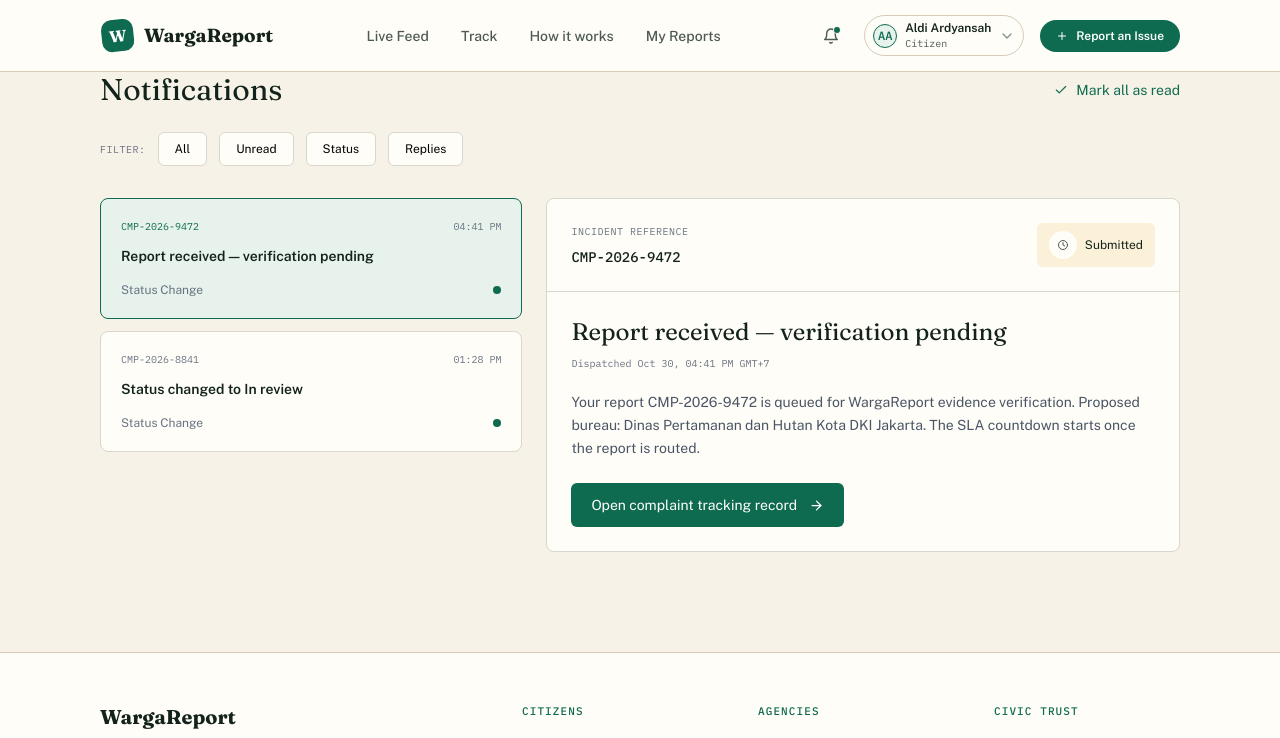
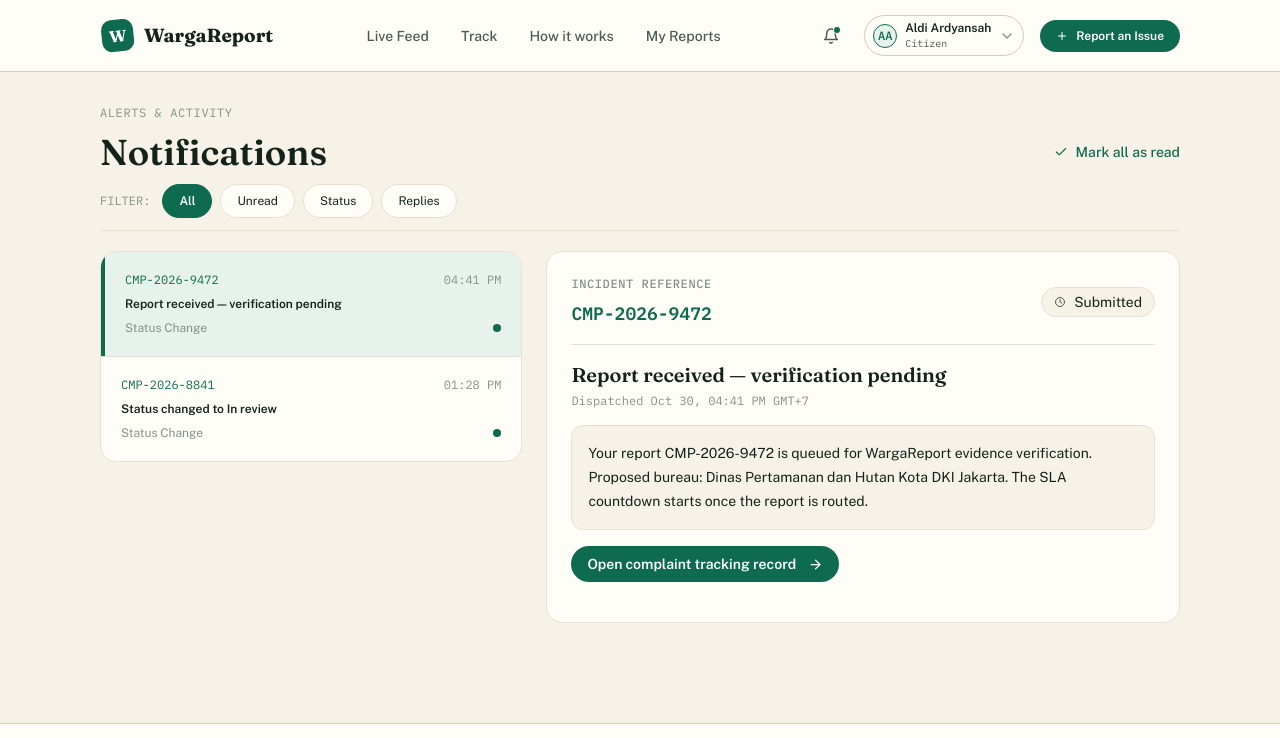
Before and after one commit to aldi-ardyansah/koda-b10-weekly5, a React (Vite) app: page /notification in a window 1280 px wide. Shown: the top 738 px of the page. Built offline with nearby package versions, Linux system fonts and the light colour scheme.

Commit message:
fix: fix tailwind styling

```diff
--- a/src/pages/Notification.jsx
+++ b/src/pages/Notification.jsx
@@ -1,92 +1,93 @@
+import { useState } from "react";
 import { Link } from "react-router";
 import NavLogin from "../components/NavLogin";
 import Footer from "../components/Footer";
 
 function Notification() {
+  const [activeCategory, setActiveCategory] = useState("All");
+
+  const categories = ["All", "Unread", "Status", "Replies"];
+
   return (
     <div className="min-h-screen bg-(--bg-color-body) font-['Public_Sans']">
       <NavLogin />
-      <main className="mx-auto mt-10 w-[90%] px-4 md:px-9">
+      <main className="mx-auto w-[90%] px-4 pt-25 md:px-9">
         <div className="mx-auto max-w-1100px">
-          <div className="mb-8">
-            <span className="font-['IBM_Plex_Mono'] text-xs tracking-wider text-[rgba(15,107,79,1)]">ALERTS & ACTIVITY</span>
+          <div className="mb-5 border-b border-(--border-color-gray-light) pb-3">
+            <span className="font-['IBM_Plex_Mono'] text-xs tracking-wider text-(--font-color-gray-light)">ALERTS & ACTIVITY</span>
             <div className="mt-2 flex flex-wrap items-center justify-between gap-4">
-              <h1 className="font-['Fraunces'] text-3xl text-[rgba(19,35,27,1)]">Notifications</h1>
-              <span className="flex cursor-pointer items-center gap-2 font-['Public_Sans'] text-sm text-[rgba(15,107,79,1)]">
+              <h1 className="font-['Fraunces'] text-4xl font-semibold text-(--font-color-black)">Notifications</h1>
+              <span className="flex cursor-pointer items-center gap-2 font-['Public_Sans'] text-sm font-medium text-(--font-color-green)">
                 <img src="/icons/i-check-green.svg" alt="Icon Check" />Mark all as read
               </span>
             </div>
-            <div className="mt-6 flex flex-wrap items-center gap-3">
-              <span className="font-['IBM_Plex_Mono'] text-[10px] tracking-wider text-gray-500">FILTER:</span>
-              <label className="cursor-pointer rounded-md border border-[rgba(215,215,205,1)] bg-[rgba(255,253,248,1)] px-4 py-2 font-['Public_Sans'] text-xs">
-                <input type="radio" name="category" className="sr-only" defaultChecked />
-                All
-              </label>
-              <label className="cursor-pointer rounded-md border border-[rgba(215,215,205,1)] bg-[rgba(255,253,248,1)] px-4 py-2 font-['Public_Sans'] text-xs">
-                <input type="radio" name="category" className="sr-only" />
-                Unread
-              </label>
-              <label className="cursor-pointer rounded-md border border-[rgba(215,215,205,1)] bg-[rgba(255,253,248,1)] px-4 py-2 font-['Public_Sans'] text-xs">
-                <input type="radio" name="category" className="sr-only" />
-                Status
-              </label>
-              <label className="cursor-pointer rounded-md border border-[rgba(215,215,205,1)] bg-[rgba(255,253,248,1)] px-4 py-2 font-['Public_Sans'] text-xs">
-                <input type="radio" name="category" className="sr-only" />
-                Replies
-              </label>
+            <div className="mt-3 flex flex-wrap items-center gap-2">
+              <span className="mr-1 font-['IBM_Plex_Mono'] text-xs text-(--font-color-gray-light)">FILTER:</span>
+              {categories.map((category) => (
+                <button
+                  key={category}
+                  type="button"
+                  onClick={() => setActiveCategory(category)}
+                  className={`cursor-pointer rounded-full border px-4 py-2 font-['Public_Sans'] text-xs ${
+                    activeCategory === category
+                      ? "border-(--border-color-green) bg-(--bg-color-green) font-semibold text-(--font-color-white)"
+                      : "border-(--border-color-gray-light) bg-(--bg-color-white) text-(--font-color-black)"
+                  }`}
+                >
+                  {category}
+                </button>
+              ))}
             </div>
           </div>
           <div className="grid grid-cols-1 gap-6 lg:grid-cols-[0.8fr_1.2fr]">
-            <div className="flex flex-col gap-3">
-              <div className="rounded-lg border border-[rgba(15,107,79,1)] bg-[rgba(230,242,235,1)] p-5">
-                <div className="mb-3 flex items-center justify-between gap-3">
-                  <span className="font-['IBM_Plex_Mono'] text-[10px] text-[rgba(15,107,79,1)]">CMP-2026-9472</span>
-                  <span className="font-['IBM_Plex_Mono'] text-[10px] text-gray-500">04:41 PM</span>
+            <div className="flex h-fit flex-col overflow-hidden rounded-2xl border border-(--border-color-gray-light) bg-(--bg-color-white)">
+              <div className="border-l-4 border-(--border-color-green) bg-(--bg-color-green-light) p-5">
+                <div className="mb-2 flex items-center justify-between gap-3">
+                  <span className="font-['IBM_Plex_Mono'] text-xs text-(--font-color-green)">CMP-2026-9472</span>
+                  <span className="font-['IBM_Plex_Mono'] text-xs text-(--font-color-gray-light)">04:41 PM</span>
                 </div>
-                <div className="mb-4 font-['Public_Sans'] text-sm font-semibold text-[rgba(19,35,27,1)]">
+                <div className="mb-2 font-['Public_Sans'] text-xs font-semibold text-(--font-color-black)">
                   Report received — verification pending
                 </div>
                 <div className="flex items-center justify-between">
-                  <span className="font-['Public_Sans'] text-xs text-gray-500">Status Change</span>
-                  <span className="size-2 rounded-full bg-[rgba(15,107,79,1)]"></span>
+                  <span className="font-['Public_Sans'] text-xs text-(--font-color-gray-light)">Status Change</span>
+                  <span className="size-2 rounded-full bg-(--bg-color-green)"></span>
                 </div>
               </div>
-              <div className="rounded-lg border border-[rgba(215,215,205,1)] bg-[rgba(255,253,248,1)] p-5">
-                <div className="mb-3 flex items-center justify-between gap-3">
-                  <span className="font-['IBM_Plex_Mono'] text-[10px] text-gray-500">CMP-2026-8841</span>
-                  <span className="font-['IBM_Plex_Mono'] text-[10px] text-gray-500">01:28 PM</span>
+              <div className="border-t border-(--border-color-gray-light) p-5">
+                <div className="mb-2 flex items-center justify-between gap-3">
+                  <span className="font-['IBM_Plex_Mono'] text-xs text-(--font-color-green)">CMP-2026-8841</span>
+                  <span className="font-['IBM_Plex_Mono'] text-xs text-(--font-color-gray-light)">01:28 PM</span>
                 </div>
-                <div className="mb-4 font-['Public_Sans'] text-sm font-semibold text-[rgba(19,35,27,1)]">
+                <div className="mb-2 font-['Public_Sans'] text-xs font-semibold text-(--font-color-black)">
                   Status changed to In review
                 </div>
                 <div className="flex items-center justify-between">
-                  <span className="font-['Public_Sans'] text-xs text-gray-500">Status Change</span>
-                  <span className="size-2 rounded-full bg-[rgba(15,107,79,1)]"></span>
+                  <span className="font-['Public_Sans'] text-xs text-(--font-color-gray-light)">Status Change</span>
+                  <span className="size-2 rounded-full bg-(--bg-color-green)"></span>
                 </div>
               </div>
             </div>
-            <div className="overflow-hidden rounded-lg border border-[rgba(215,215,205,1)] bg-[rgba(255,253,248,1)]">
-              <div className="flex flex-wrap items-center justify-between gap-4 border-b border-[rgba(215,215,205,1)] p-6">
+            <div className="h-fit overflow-hidden rounded-2xl border border-(--border-color-gray-light) bg-(--bg-color-white) p-5 md:p-6">
+              <div className="flex flex-wrap items-center justify-between gap-4 border-b border-(--border-color-gray-light) pb-4">
                 <div className="flex flex-col gap-2">
-                  <span className="font-['IBM_Plex_Mono'] text-[10px] tracking-wider text-gray-500">INCIDENT REFERENCE</span>
-                  <span className="font-['IBM_Plex_Mono'] text-sm font-medium text-[rgba(19,35,27,1)]">CMP-2026-9472</span>
+                  <span className="font-['IBM_Plex_Mono'] text-xs tracking-wider text-(--font-color-gray-light) font-medium">INCIDENT REFERENCE</span>
+                  <span className="font-['IBM_Plex_Mono'] text-lg font-semibold text-(--font-color-green)">CMP-2026-9472</span>
                 </div>
-                <div className="flex items-center gap-2 rounded-md bg-[rgba(251,241,216,1)] px-3 py-2">
-                  <span className="flex size-7 items-center justify-center rounded-full bg-[rgba(255,253,248,1)]">
-                    <img src="/icons/i-clock.svg" alt="Icon Clock" />
-                  </span>
-                  <span className="font-['Public_Sans'] text-xs text-[rgba(19,35,27,1)]">Submitted</span>
+                <div className="flex items-center gap-2 rounded-full border border-(--border-color-gray-light) bg-(--bg-color-body) px-3 py-1">
+                  <img src="/icons/i-clock.svg" alt="Icon Clock" />
+                  <span className="font-['Public_Sans'] text-sm text-(--font-color-black)">Submitted</span>
                 </div>
               </div>
-              <div className="p-6">
-                <div className="mb-5 flex flex-col gap-2">
-                  <h2 className="font-['Fraunces'] text-2xl text-[rgba(19,35,27,1)]">Report received — verification pending</h2>
-                  <span className="font-['IBM_Plex_Mono'] text-[10px] text-gray-500">Dispatched Oct 30, 04:41 PM GMT+7</span>
+              <div className="py-4">
+                <div className="mb-4 flex flex-col gap-1">
+                  <h2 className="font-['Fraunces'] text-xl font-semibold text-(--font-color-black)">Report received — verification pending</h2>
+                  <span className="font-['IBM_Plex_Mono'] text-xs text-(--font-color-gray-light)">Dispatched Oct 30, 04:41 PM GMT+7</span>
                 </div>
-                <p className="mb-6 font-['Public_Sans'] text-sm leading-relaxed text-gray-600">
+                <p className="rounded-xl border border-(--border-color-gray-light) bg-(--bg-color-body) p-4 font-['Public_Sans'] text-sm leading-[1.7] text-(--font-color-black)">
                   Your report CMP-2026-9472 is queued for WargaReport evidence verification. Proposed bureau: Dinas Pertamanan dan Hutan Kota DKI Jakarta. The SLA countdown starts once the report is routed.
                 </p>
-                <Link to="/track" className="flex w-fit items-center gap-3 rounded-md bg-[rgba(15,107,79,1)] px-5 py-3 font-['Public_Sans'] text-sm text-white">
+                <Link to="/track" className="mt-4 flex w-fit items-center gap-3 rounded-full bg-(--bg-color-green) px-4 py-2 font-['Public_Sans'] text-sm font-semibold text-(--font-color-white)">
                   Open complaint tracking record
                   <img src="/icons/i-arrow-right.svg" alt="Icon Arrow Right" />
                 </Link>
```
